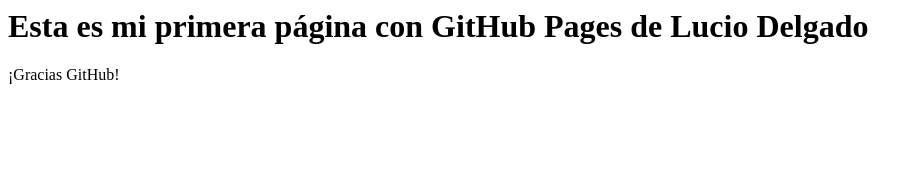
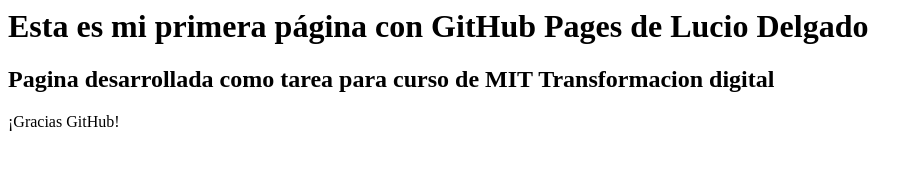
Before and after one commit to lndelgado/repo1, a plain HTML site: page index.html in a window 1280 px wide. Shown: the whole page, without its empty margins (0-923 px from the left). Drawn offline with Linux system fonts and the light colour scheme.

Commit message:
Cambio tarea MIT

```diff
--- a/index.html
+++ b/index.html
@@ -1,4 +1,5 @@
 <html>
 <h1> Esta es mi primera página con GitHub Pages de Lucio Delgado</h1>
+<h2> Pagina desarrollada como tarea para curso de MIT Transformacion digital</h2>
 <p>¡Gracias GitHub!</p>
 </html>
```
